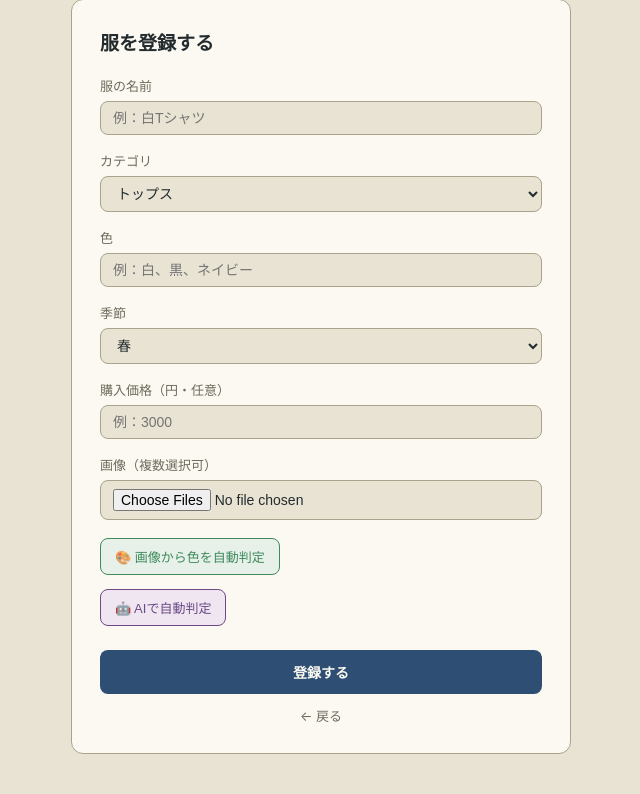
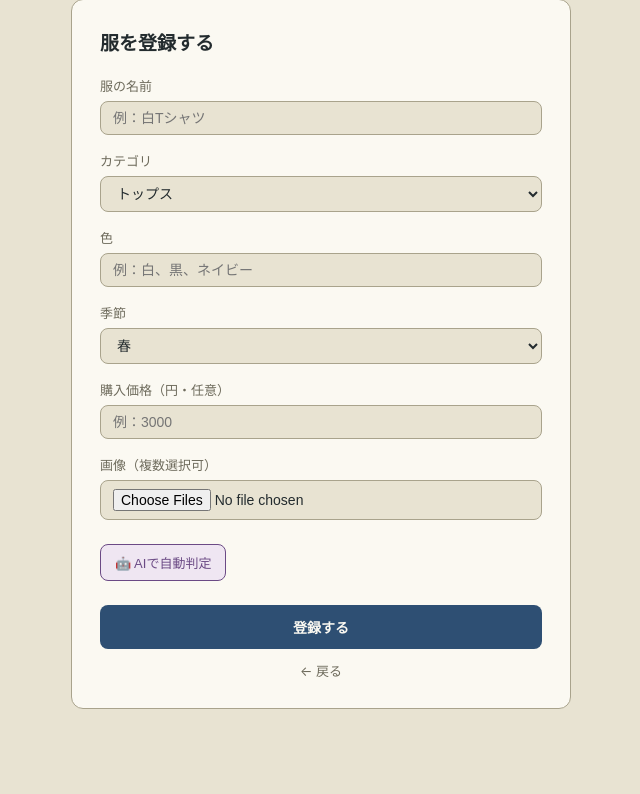
Before and after one commit to marcy-mhib/my-closet-app, a Flask app: page /add in a window 1280 px wide. Shown: the part 107-901 px from the top of the page, without its empty margins (319-959 px from the left). After the commit the page ends 816 px from the top, so only its background shows below. Run offline with Flask 3, Linux system fonts and the light colour scheme; the visitor is signed in with stand-in values (Sample User, id 1).

Commit message:
Auto-fill color on image selection instead of a manual button
Color detection now runs automatically when the first image is
chosen (only if the color field is still empty, so it never
overwrites a value the user already typed). Removes the now-unused
"画像から色を自動判定" button and its CSS.

```diff
--- a/static/css/style.css
+++ b/static/css/style.css
@@ -574,24 +574,6 @@ body {
     color: var(--paper);
 }
 
-.color-btn {
-    display: inline-block;
-    margin-top: 8px;
-    margin-right: 8px;
-    background: var(--success-tint);
-    color: var(--success);
-    border: 1px solid var(--success);
-    border-radius: 8px;
-    padding: 8px 14px;
-    font-size: 13px;
-    cursor: pointer;
-}
-
-.color-btn:hover {
-    background: var(--success);
-    color: var(--paper);
-}
-
 .ai-status {
     display: block;
     margin-top: 6px;
--- a/templates/add.html
+++ b/templates/add.html
@@ -38,7 +38,6 @@
             <label>画像（複数選択可）</label>
             <input type="file" name="images" id="images-input" accept="image/*" multiple>
             <div id="image-preview" class="image-preview"></div>
-            <button type="button" id="color-detect-btn" class="color-btn">🎨 画像から色を自動判定</button>
             <span id="color-status" class="ai-status"></span>
             {% if ai_enabled %}
             <button type="button" id="ai-analyze-btn" class="ai-btn">🤖 AIで自動判定</button>
@@ -64,32 +63,28 @@ document.getElementById('images-input').addEventListener('change', function (e)
         };
         reader.readAsDataURL(file);
     });
-});
 
-document.getElementById('color-detect-btn').addEventListener('click', function () {
-    const files = document.getElementById('images-input').files;
+    const colorInput = document.getElementById('color-input');
     const status = document.getElementById('color-status');
-    if (!files.length) {
-        status.textContent = '先に画像を選択してください';
-        return;
-    }
-    status.textContent = '解析中...';
+    if (e.target.files.length && !colorInput.value) {
+        status.textContent = '色を解析中...';
         const formData = new FormData();
-    formData.append('image', files[0]);
+        formData.append('image', e.target.files[0]);
         formData.append('csrf_token', '{{ csrf_token() }}');
         fetch('/detect_color', { method: 'POST', body: formData })
             .then(function (res) { return res.json(); })
             .then(function (data) {
                 if (data.error) {
-                status.textContent = data.error;
+                    status.textContent = '';
                     return;
                 }
-            document.getElementById('color-input').value = data.color;
-            status.textContent = '色を反映しました（' + data.color + '）';
+                colorInput.value = data.color;
+                status.textContent = '色を自動入力しました（' + data.color + '）';
             })
             .catch(function () {
-            status.textContent = '色の判定に失敗しました';
+                status.textContent = '';
             });
+    }
 });
 
 {% if ai_enabled %}
```
Also changed, not shown: templates/edit.html (+9 -14 lines). Lines whose indentation alone changed are shown as unchanged.
